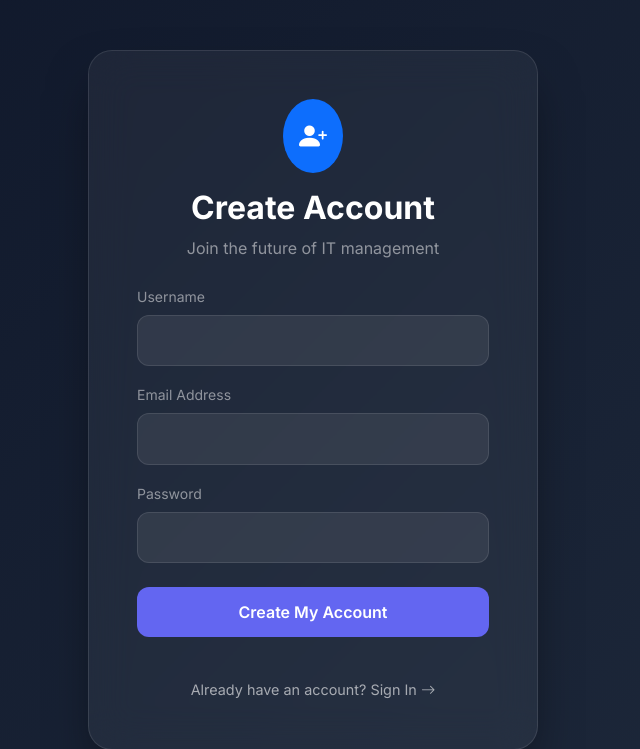
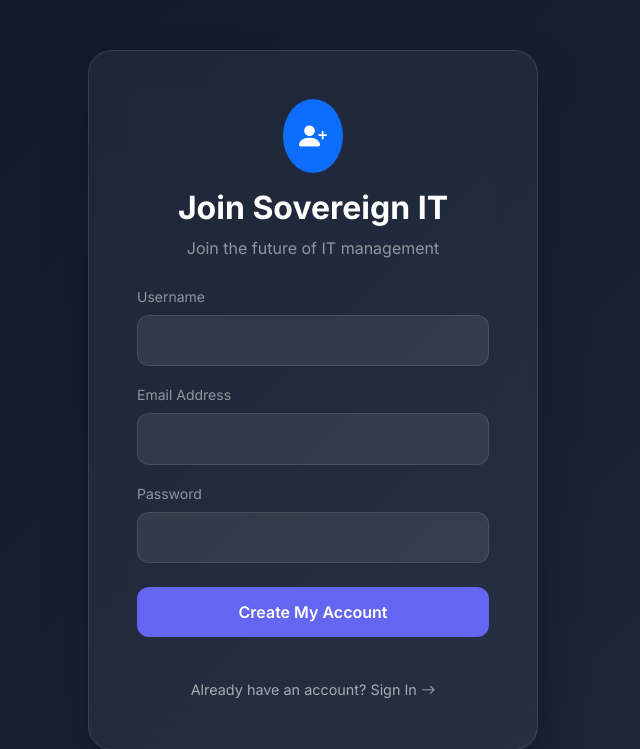
Before and after one commit to n8storm/It-Help, a Flask app: page /signup in a window 1280 px wide. Shown: the top 749 px of the page, without its empty margins (327-967 px from the left). Run offline with Flask 3, Linux system fonts and the light colour scheme.

Commit message:
Branding: Renamed to Sovereign IT

```diff
--- a/templates/forgot_password.html
+++ b/templates/forgot_password.html
@@ -4,7 +4,7 @@
 <head>
     <meta charset="UTF-8">
     <meta name="viewport" content="width=device-width, initial-scale=1.0">
-    <title>Reset Password | Nexus Ultra</title>
+    <title>Reset Password | Sovereign IT</title>
     <link rel="stylesheet" href="https://cdn.jsdelivr.net/npm/bootstrap@5.3.0/dist/css/bootstrap.min.css">
     <link rel="stylesheet" href="https://cdn.jsdelivr.net/npm/bootstrap-icons@1.10.0/font/bootstrap-icons.css">
     <link href="https://fonts.googleapis.com/css2?family=Inter:wght@300;400;600;700&display=swap" rel="stylesheet">
--- a/templates/layout.html
+++ b/templates/layout.html
@@ -4,7 +4,7 @@
 <head>
     <meta charset="UTF-8">
     <meta name="viewport" content="width=device-width, initial-scale=1.0">
-    <title>Omni-Service Ultra</title>
+    <title>Sovereign IT</title>
     <link rel="stylesheet" href="https://cdn.jsdelivr.net/npm/bootstrap@5.3.0/dist/css/bootstrap.min.css">
     <link rel="stylesheet" href="https://cdn.jsdelivr.net/npm/bootstrap-icons@1.10.0/font/bootstrap-icons.css">
     <link href="https://fonts.googleapis.com/css2?family=Inter:wght@300;400;600;700&display=swap" rel="stylesheet">
@@ -28,7 +28,7 @@
     <div id="sidebar" class="d-flex flex-column p-4">
         <div class="d-flex align-items-center mb-5 px-2">
             <div class="bg-primary p-2 rounded-3 me-3"><i class="bi bi-globe-americas text-white"></i></div>
-            <h4 class="mb-0 fw-bold tracking-tight">Omni Service</h4>
+            <h4 class="mb-0 fw-bold tracking-tight">Sovereign IT</h4>
         </div>
         <ul class="nav flex-column mb-auto">
             <li><a href="/" class="nav-link {% if request.path == '/' %}active{% endif %}"><i class="bi bi-grid-1x2 me-3"></i>Dashboard</a></li>
--- a/templates/login.html
+++ b/templates/login.html
@@ -4,7 +4,7 @@
 <head>
     <meta charset="UTF-8">
     <meta name="viewport" content="width=device-width, initial-scale=1.0">
-    <title>Login | Nexus Ultra</title>
+    <title>Login | Sovereign IT</title>
     <link rel="stylesheet" href="https://cdn.jsdelivr.net/npm/bootstrap@5.3.0/dist/css/bootstrap.min.css">
     <link rel="stylesheet" href="https://cdn.jsdelivr.net/npm/bootstrap-icons@1.10.0/font/bootstrap-icons.css">
     <link href="https://fonts.googleapis.com/css2?family=Inter:wght@300;400;600;700&display=swap" rel="stylesheet">
@@ -44,8 +44,8 @@
     <div class="glass-card text-center">
         <div class="mb-4">
             <div class="bg-primary d-inline-block p-3 rounded-circle mb-3"><i class="bi bi-lightning-charge-fill text-white fs-3"></i></div>
-            <h2 class="fw-bold">Nexus Ultra</h2>
-            <p class="text-white-50">The next generation of IT Support</p>
+            <h2 class="fw-bold">Sovereign IT</h2>
+            <p class="text-white-50">Absolute Mastery in IT Solutions</p>
         </div>
         <form method="POST">
             <div class="mb-3 text-start">
--- a/templates/signup.html
+++ b/templates/signup.html
@@ -4,7 +4,7 @@
 <head>
     <meta charset="UTF-8">
     <meta name="viewport" content="width=device-width, initial-scale=1.0">
-    <title>Join Nexus Ultra</title>
+    <title>Join Sovereign IT</title>
     <link rel="stylesheet" href="https://cdn.jsdelivr.net/npm/bootstrap@5.3.0/dist/css/bootstrap.min.css">
     <link rel="stylesheet" href="https://cdn.jsdelivr.net/npm/bootstrap-icons@1.10.0/font/bootstrap-icons.css">
     <link href="https://fonts.googleapis.com/css2?family=Inter:wght@300;400;600;700&display=swap" rel="stylesheet">
@@ -44,7 +44,7 @@
     <div class="glass-card text-center">
         <div class="mb-4">
             <div class="bg-primary d-inline-block p-3 rounded-circle mb-3"><i class="bi bi-person-plus-fill text-white fs-3"></i></div>
-            <h2 class="fw-bold">Create Account</h2>
+            <h2 class="fw-bold">Join Sovereign IT</h2>
             <p class="text-white-50">Join the future of IT management</p>
         </div>
         <form method="POST">
```
Also changed, not shown: README.md.
